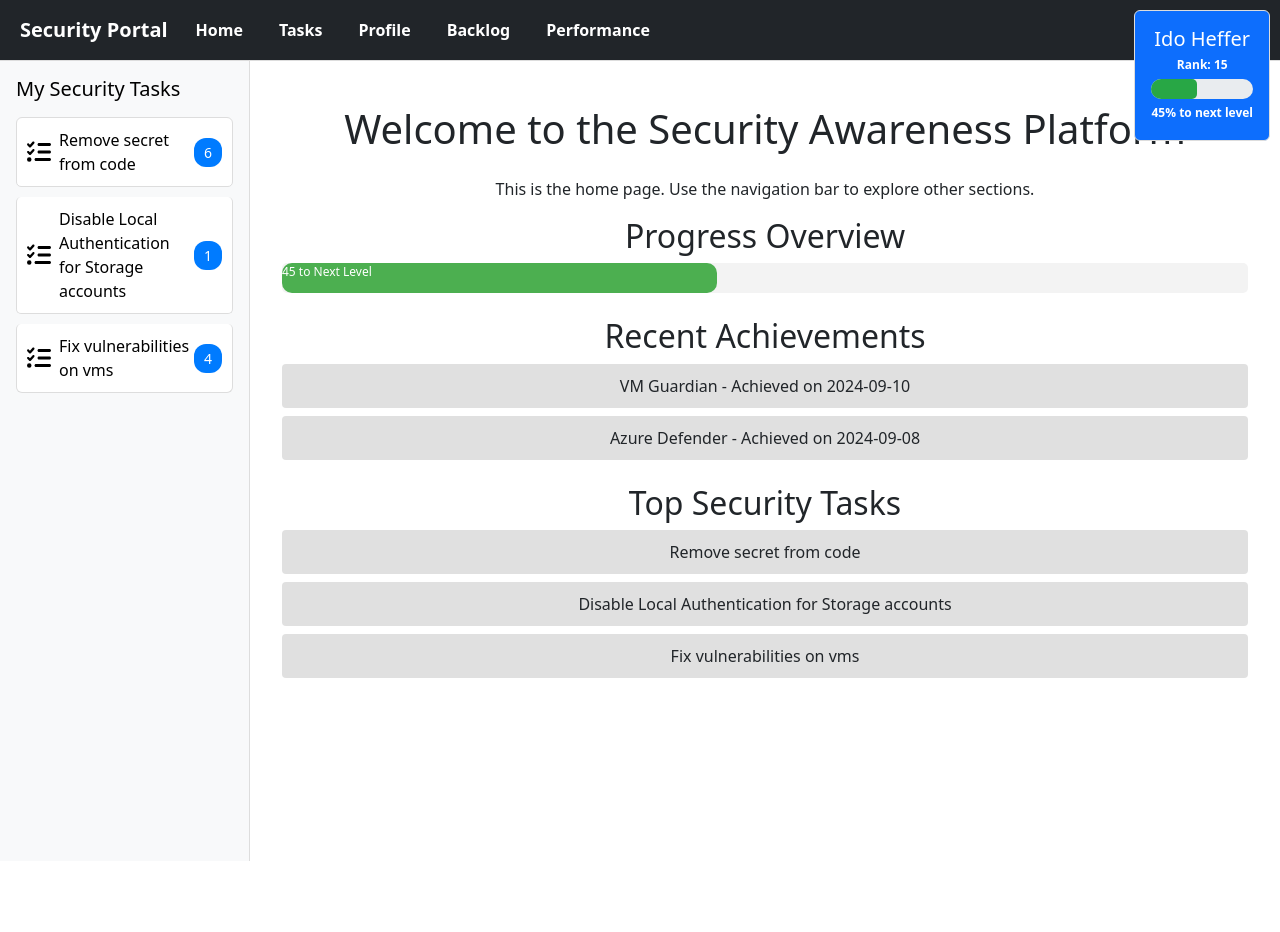
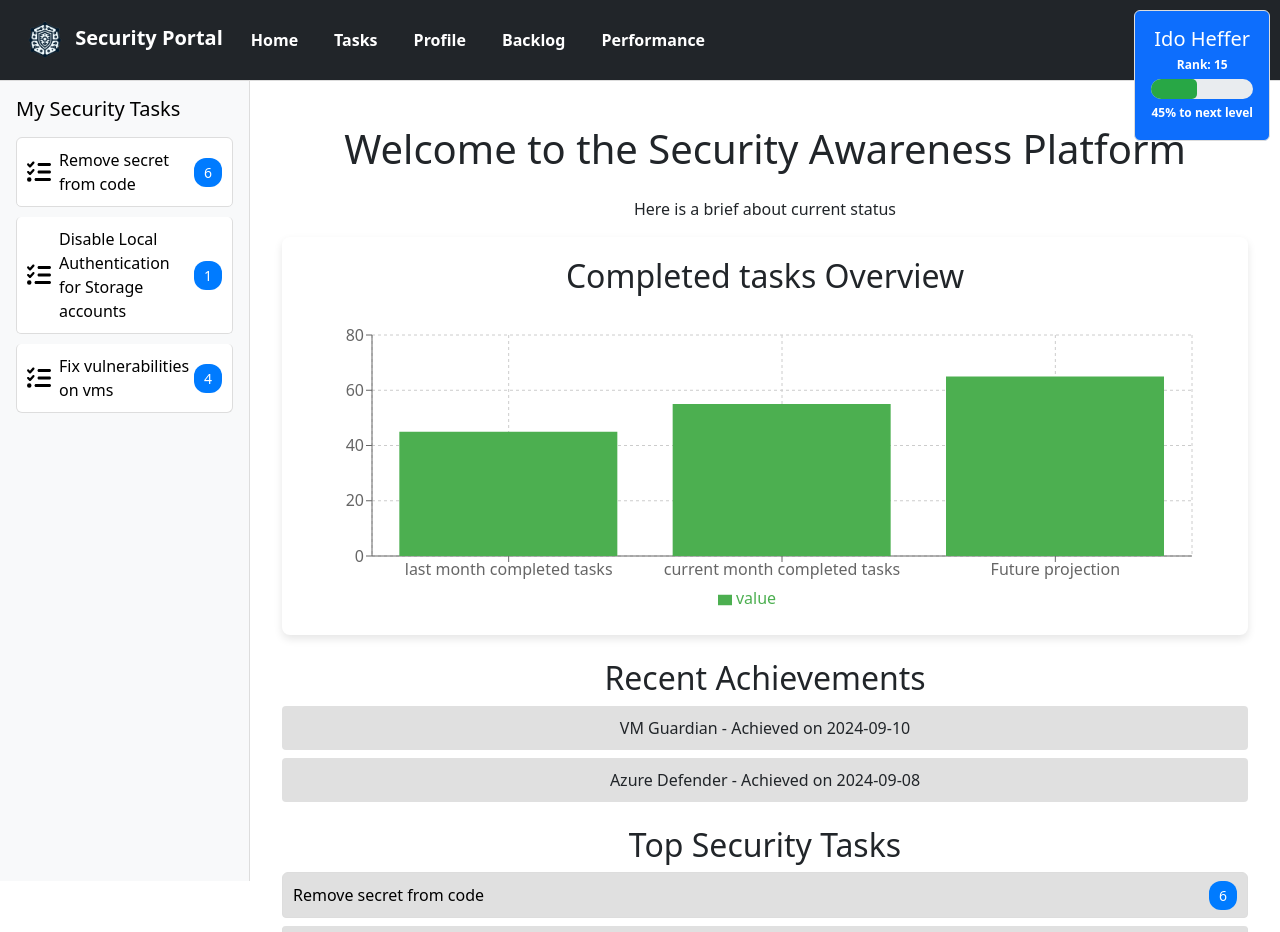
Before and after one commit to IdoHeffer/SecurityPortal-SFI-, a React (Create React App) app: page / in a window 1280 px wide. Shown: the top 932 px of the page. Before the commit the page ends 800 px from the top, so only its background shows below. Built offline with nearby package versions, Linux system fonts and the light colour scheme; the HTML template or start-up script is replaced by a standard one.

Commit message:
Update home and Performance pages

```diff
--- a/package.json
+++ b/package.json
@@ -17,6 +17,7 @@
     "react-router": "^6.26.2",
     "react-router-dom": "^6.26.2",
     "react-scripts": "^5.0.1",
+    "recharts": "^2.12.7",
     "typescript": "^4.9.5",
     "web-vitals": "^2.1.4"
   },
--- a/src/App.tsx
+++ b/src/App.tsx
@@ -7,6 +7,7 @@ import Home from './components/Home';
 import Tasks from './components/Tasks';
 import Profile from './components/Profile';
 import Backlog from './components/Backlog';
+import Performance from './components/Performance';
 import './styles/variables.css';
 import './styles/Navbar.css';
 import './styles/Badge.css';
@@ -42,6 +43,7 @@ const App: React.FC = () => {
             {/* Pass developer as prop to Profile */}
             <Route path="/profile" element={<Profile developer={developer} />} />
             <Route path="/backlog" element={<Backlog/>} />
+            <Route path="/performance" element={<Performance developer={developer}/>} />
           </Routes>
       </div>
     </Router>
--- a/src/components/Home.tsx
+++ b/src/components/Home.tsx
@@ -18,7 +18,7 @@ const Home: React.FC<ProfileProps> = ({ developer, tasks }) => {
   return (
     <div className="container mt-4">
       <h1 className="mb-4">Welcome to the Security Awareness Platform</h1>
-      <p>This is the home page. Use the navigation bar to explore other sections.</p>
+      <p>Here is a brief about current status</p>
 
       <ProgressOverview developer={developer} />
       <RecentAchievements />
--- a/src/components/Navbar.tsx
+++ b/src/components/Navbar.tsx
@@ -7,23 +7,35 @@ import '../styles/Navbar.css';
 const Navbar: React.FC = () => {
   return (
     <nav className="navbar navbar-expand-lg navbar-dark bg-dark">
-      <a className="navbar-brand" href="#">Security Portal</a>
+      <a className="navbar-brand" href="#">
+        <img className='portalicon' src='/img/file.png' alt='shield'/> Security Portal
+      </a>
       <div className="collapse navbar-collapse">
         <ul className="navbar-nav mr-auto">
           <li className="nav-item">
-            <Link className="nav-link" to="/">Home</Link>
+            <Link className="nav-link" to="/">
+              <i className="bi bi-house"></i> Home
+            </Link>
           </li>
           <li className="nav-item">
-            <Link className="nav-link" to="/tasks">Tasks</Link>
+            <Link className="nav-link" to="/tasks">
+              <i className="bi bi-list-task"></i> Tasks
+            </Link>
           </li>
           <li className="nav-item">
-            <Link className="nav-link" to="/profile">Profile</Link>
+            <Link className="nav-link" to="/profile">
+              <i className="bi bi-person"></i> Profile
+            </Link>
           </li>
           <li className="nav-item">
-            <Link className="nav-link" to="/backlog">Backlog</Link>
+            <Link className="nav-link" to="/backlog">
+              <i className="bi bi-archive"></i> Backlog
+            </Link>
           </li>
           <li className="nav-item">
-            <Link className="nav-link" to="/performance">Performance</Link>
+            <Link className="nav-link" to="/performance">
+              <i className="bi bi-bar-chart"></i> Performance
+            </Link>
           </li>
         </ul>
       </div>
--- /dev/null
+++ b/src/components/Performance.tsx
@@ -0,0 +1,23 @@
+// src/components/Performance.tsx
+
+import React from 'react';
+import ProgressOverview from './ProgressOverview';
+import { Developer } from '../types';
+
+
+interface ProfileProps {
+    developer: Developer;
+  }
+
+
+const Performance: React.FC<ProfileProps> = ({developer}) => {
+  return (
+    <div className="container mt-4">
+      <h1 className="mb-4">Performance</h1>
+      <ProgressOverview developer={developer} />
+      <p>Manage your security Performance here.</p>
+    </div>
+  );
+};
+
+export default Performance;
--- a/src/components/ProgressOverview.tsx
+++ b/src/components/ProgressOverview.tsx
@@ -1,18 +1,36 @@
 import React from 'react';
+import { BarChart, Bar, XAxis, YAxis, Tooltip, CartesianGrid, Legend } from 'recharts';
 import { Developer } from '../types';
+import '../styles/ProgressOverview.css';
 
-interface ProfileProps {
-    developer: Developer;
-  }
+interface ProgressOverviewProps {
+  developer: Developer;
+}
 
-const ProgressOverview: React.FC<ProfileProps> = ({developer}) => {
+const ProgressOverview: React.FC<ProgressOverviewProps> = ({ developer }) => {
+  // Example data for the bar chart
+  const data = [
+    { name: 'last month completed tasks', value: developer.progress },
+    { name: 'current month completed tasks', value: 100 - developer.progress },
+    { name: 'Future projection', value: 65 }
+  ];
+
   return (
     <div className="progress-overview mb-4">
-      <h2>Progress Overview</h2>
-      <div className="progress-bar">
-        {/* Example progress bar */}
-        <div className="progress" style={{ width: developer.progress +'%' }}> {developer.progress} to Next Level</div>
-      </div>
+      <h2>Completed tasks Overview</h2>
+      <BarChart
+        width={900}
+        height={300}
+        data={data}
+        margin={{ top: 20, right: 10, left: 10, bottom: 5 }}
+      >
+        <CartesianGrid strokeDasharray="3 3" />
+        <XAxis dataKey="name" />
+        <YAxis />
+        <Tooltip />
+        <Legend />
+        <Bar dataKey="value" fill="#4caf50" />
+      </BarChart>
     </div>
   );
 };
--- a/src/components/TopSecurityTasks.tsx
+++ b/src/components/TopSecurityTasks.tsx
@@ -1,5 +1,7 @@
 import React from 'react';
 import { Task } from '../types';
+import { bottom } from '@popperjs/core';
+import '../styles/TopSecurityTasks.css';
 
 interface ProfileProps {
     tasks: Task[];
@@ -7,16 +9,25 @@ interface ProfileProps {
 
 const TopSecurityTasks: React.FC<ProfileProps> = ({tasks}) => {
   return (
-    <div className="top-security-tasks mb-4">
+    <div className="top-security-tasks mb-6">
       <h2>Top Security Tasks</h2>
-      <ul>
+      <ul className="list-group">
+        {tasks.map(task => (
+          <li key={task.id} className="list-group-item d-flex align-items-center justify-content-between">
+            <div className="task-info d-flex align-items-center">
+              <span className="task-name">{task.name}</span>
+            </div>
+            <div className="task-score">
+              <span className="badge-primary">{task.rank}</span> {/* Task rank (score) */}
+            </div>
+          </li>
+        ))}
+      </ul>
+      {/* <ul>
       {tasks.map((task: Task) => (
-        <li key={task.id}>{task.name}</li>
+        <li className='top-sec-task list-group-item' key={task.id} >{task.name} - Impact: {task.impact}, Urgency: {task.urgency}</li>
         ))}
-        {/* Example tasks
-        <li>Task 1 - High Impact, Urgent</li>
-        <li>Task 2 - Medium Impact, Medium Urgency</li> */}
-      </ul>
+      </ul> */}
     </div>
   );
 };
--- a/src/styles/Navbar.css
+++ b/src/styles/Navbar.css
@@ -16,3 +16,7 @@
   .navbar a:hover {
     text-decoration: underline;
   }
+  .portalicon{
+    width: 50px;
+    height: 50px;
+  }
--- /dev/null
+++ b/src/styles/ProgressOverview.css
@@ -0,0 +1,10 @@
+.progress-overview {
+    background-color: #fff;
+    border-radius: 8px;
+    padding: 20px;
+    box-shadow: 0 4px 8px rgba(0, 0, 0, 0.1);
+  }
+
+  .progress-overview h2 {
+    margin-bottom: 20px;
+  }
--- /dev/null
+++ b/src/styles/TopSecurityTasks.css
@@ -0,0 +1,30 @@
+/* .top-sec-task{
+    margin: auto;
+    width: 60% !important;
+    color: cadetblue;
+    display: flex;
+    justify-content: space-between;
+    align-items: center;
+    padding: 10px;
+    border: 1px solid var(--border-color);
+    border-radius: 5px;
+    margin-bottom: 10px;
+    background-color: var(--secondary-color);
+    color: black;
+    cursor: pointer;
+    transition: transform 0.3s, background-color 0.3s, color 0.3s, box-shadow 0.3s;
+} */
+
+.list-group-item {
+    display: flex;
+    justify-content: space-between;
+    align-items: center;
+    padding: 10px;
+    border: 1px solid var(--border-color);
+    border-radius: 5px;
+    margin-bottom: 10px;
+    background-color: var(--secondary-color);
+    color: black;
+    cursor: pointer;
+    transition: transform 0.3s, background-color 0.3s, color 0.3s, box-shadow 0.3s;
+  }
```
Also changed, not shown: public/img/file.png (added), 1 other file (tests, documents, lock files or other folders).
